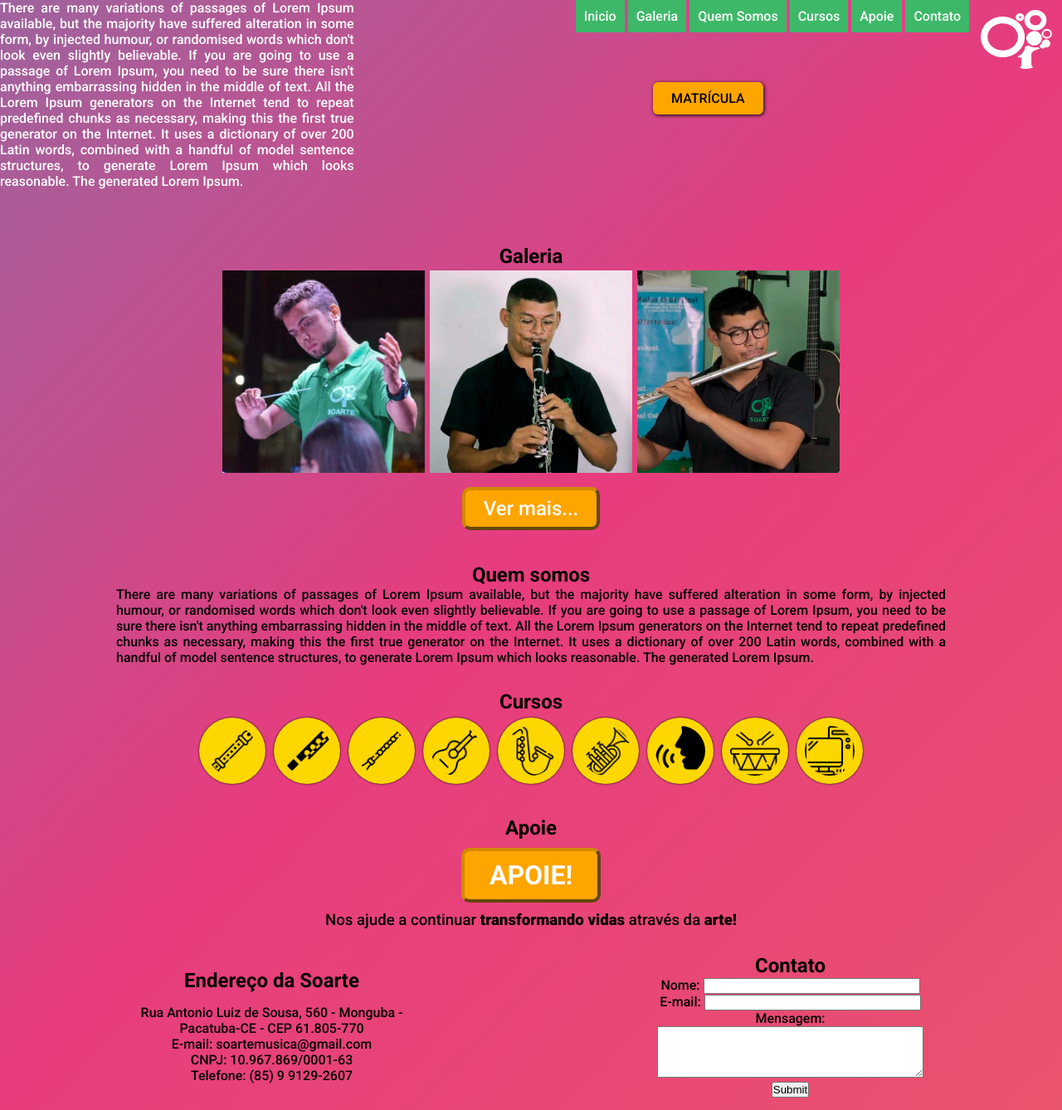
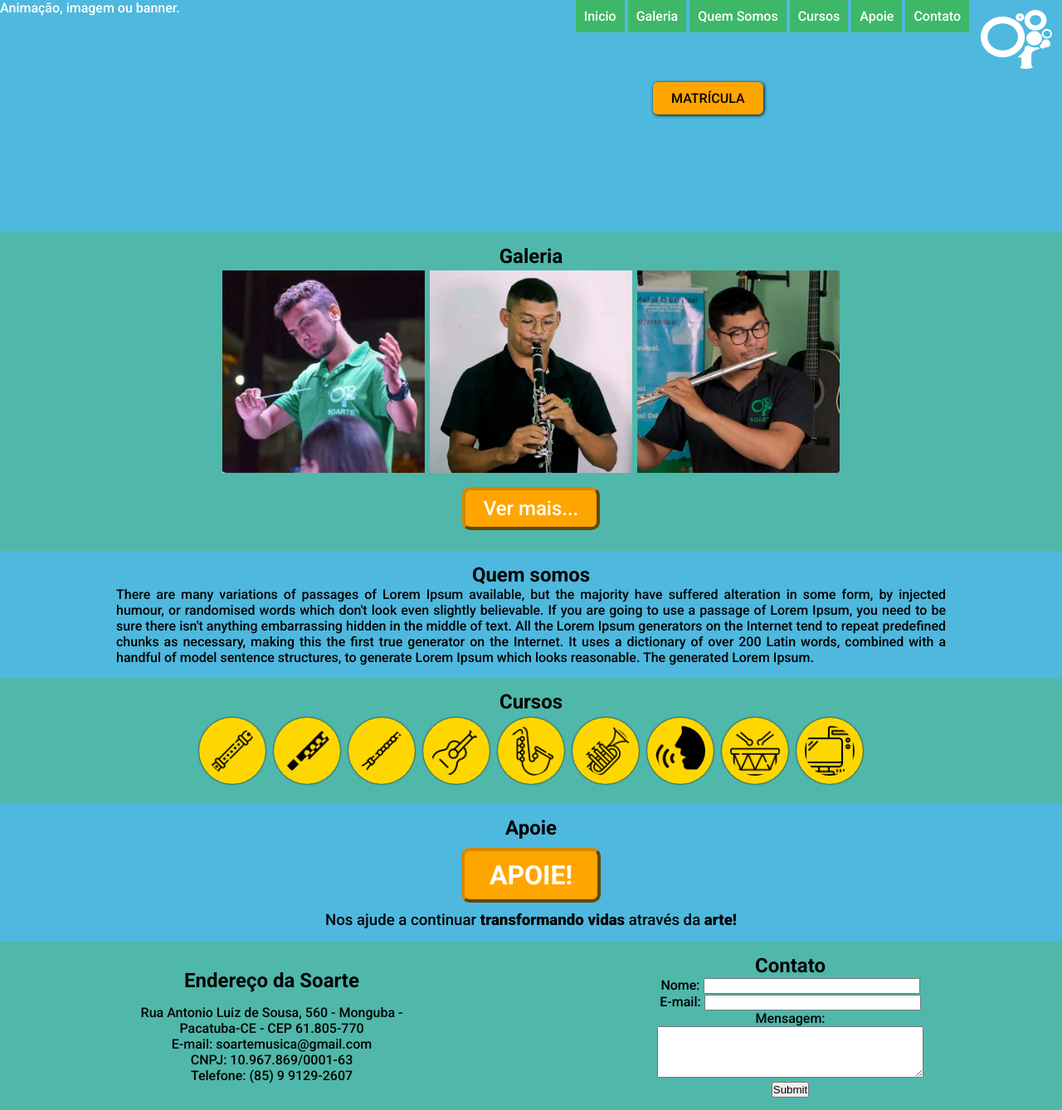
Before and after one commit to Laylsons3/soarte, a Next.js app: page / in a window 1280 px wide. Shown: the whole page at 83% size. Built offline with nearby package versions, Linux system fonts and the light colour scheme.

Commit message:
preview 7

```diff
--- a/pages/index.js
+++ b/pages/index.js
@@ -14,7 +14,7 @@ function Home() {
 
 <header>
     <section className="animation">
-    There are many variations of passages of Lorem Ipsum available, but the majority have suffered alteration in some form, by injected humour, or randomised words which don't look even slightly believable. If you are going to use a passage of Lorem Ipsum, you need to be sure there isn't anything embarrassing hidden in the middle of text. All the Lorem Ipsum generators on the Internet tend to repeat predefined chunks as necessary, making this the first true generator on the Internet. It uses a dictionary of over 200 Latin words, combined with a handful of model sentence structures, to generate Lorem Ipsum which looks reasonable. The generated Lorem Ipsum.
+        Animação, imagem ou banner.
     </section>
     <section className="cabecalho">
         <div className="menu-e-logo">
--- a/styles.css
+++ b/styles.css
@@ -4,21 +4,7 @@ body {
     font-family: 'Roboto', sans-serif;
     font-weight: 500;
     width: 100%;
-    background: linear-gradient(-45deg, #ee7752, #e73c7e, #23a6d5, #23d5ab);
-	background-size: 400% 400%;
-	animation: gradient 15s ease infinite;
-	height: 100%;
-}
-@keyframes gradient {
-	0% {
-		background-position: 0% 50%;
-	}
-	50% {
-		background-position: 100% 50%;
-	}
-	100% {
-		background-position: 0% 50%;
-	}
+    background: #23a6d5;
 }
 
 
@@ -27,6 +13,7 @@ header {
     height: 35vh;
     display: grid;
     grid-template-columns: 2fr 4fr;
+    background: #ffffff33;
 }
 
 main {
@@ -64,9 +51,12 @@ main {
     height: 100%;
 }
 
+
+/* GALERIA */
+
 .galeria {
     height: 100%;
-    background-color: transparent;
+    background: #ffff0033;
     padding: 15px;
 }
 
@@ -100,9 +90,13 @@ main {
     filter: brightness(1.1);
 }
 
+
+/* FIM DA GALERIA */
+
+
 .quem-somos {
     height: 100%;
-    background-color: transparent;
+    background: #ffffff33;
     padding: 15px;
 }
 
@@ -114,7 +108,7 @@ main {
 
 .cursos {
     height: 100%;
-    background-color: transparent;
+    background: #ffff0033;
     padding: 15px;
 }
 
@@ -135,7 +129,7 @@ main {
 
 .apoie {
     height: 100%;
-    background-color: transparent;
+    background: #ffffff33;
     padding: 15px;
 }
 
@@ -161,7 +155,7 @@ main {
     display: grid;
     grid-template-columns: 4fr 4fr;
     min-height: 100%;
-    background: transparent;
+    background: #ffff0033;
     padding: 15px;
 }
 
```
